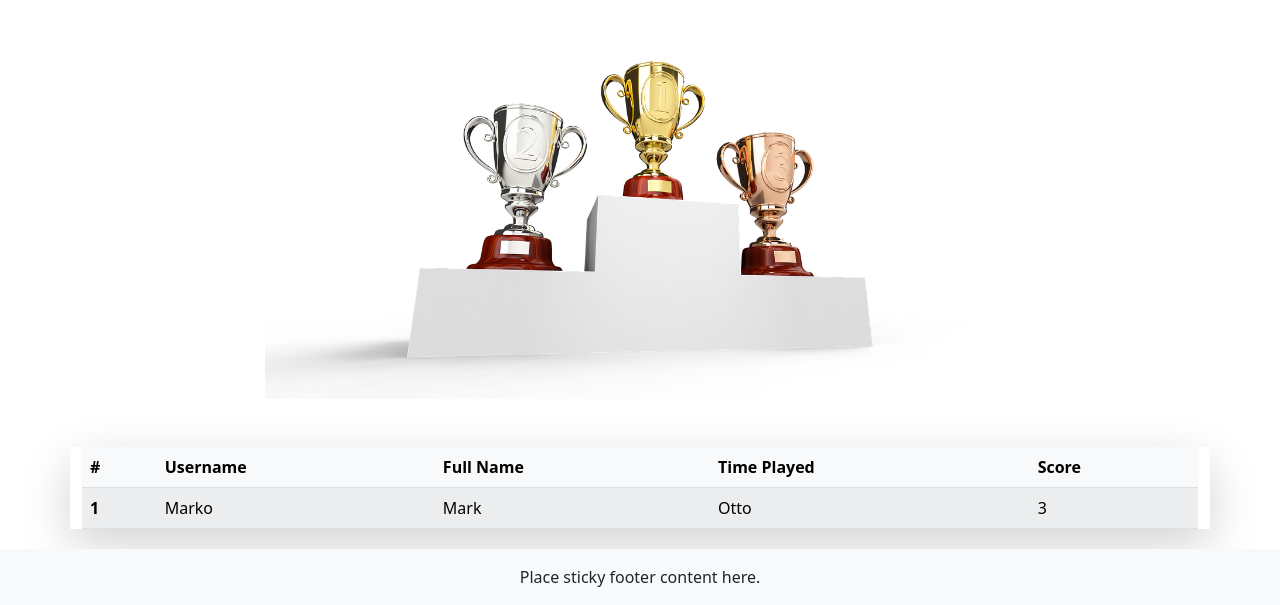
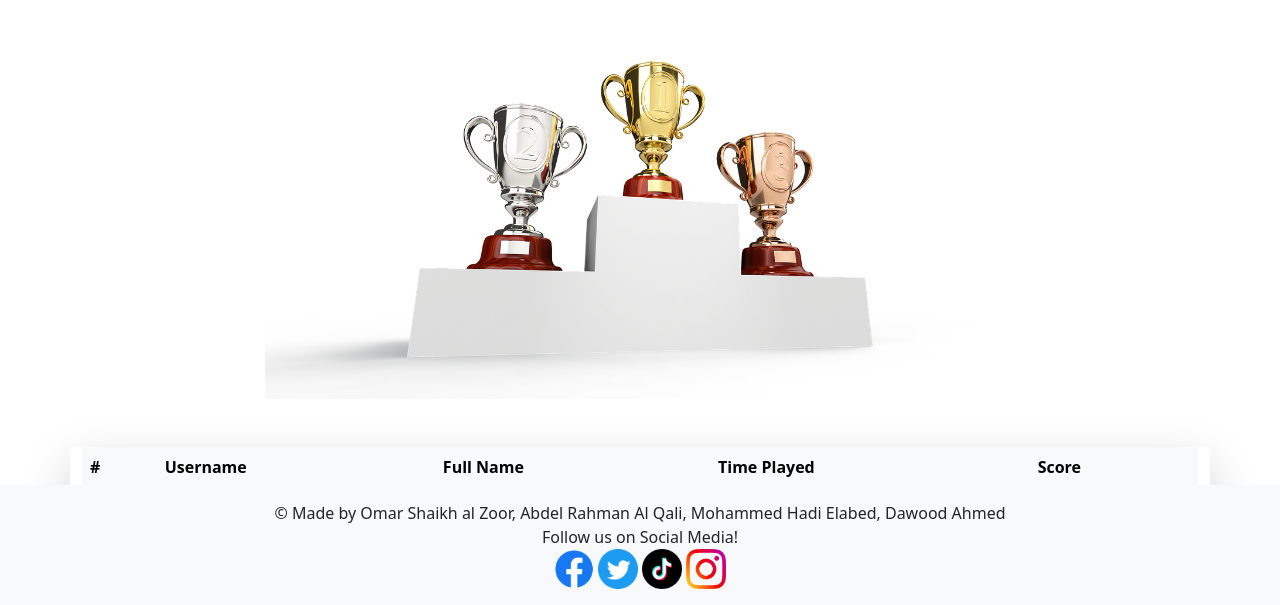
Before and after one commit to Omar-Abdullah-Shaikh-Al-Zoor/Tetris-with-JS-and-Bootstarp, a PHP site: page /leaderboard.html in a window 1280 px wide. Shown: the part 195-800 px from the top of the page. Run offline with PHP 8.4, Linux system fonts and the light colour scheme.

Commit message:
Footer content

```diff
--- a/leaderboard.html
+++ b/leaderboard.html
@@ -82,7 +82,11 @@
     </main>
     <footer class="mt-auto py-3 bg-light footer">
         <div class="container-fluid text-center">
-            <span class="text-center">Place sticky footer content here.</span>
+            <span class="text-center"> &copy Made by Omar Shaikh al Zoor, Abdel Rahman Al Qali, Mohammed Hadi Elabed, Dawood Ahmed <br> Follow us on Social Media!
+                <br> <a href=""><img src="facebook_icon.png" width="40" height="40"alt="facebook"></a>
+                <a href=""><img  src="twitter_icon.png" width="40" height="40"alt="facebook"></a>
+                <a href=""><img  src="tiktok_logo.png" width="40" height="40"alt="facebook"></a>
+                <a href=""><img  src="instagram_icon.png" width="40" height="40"alt="facebook"></a></span>
         </div>
     </footer>
 </body>
```
Also changed, not shown: index.html (+4 -4 lines), gamestyle.css (line endings or trailing spaces).
